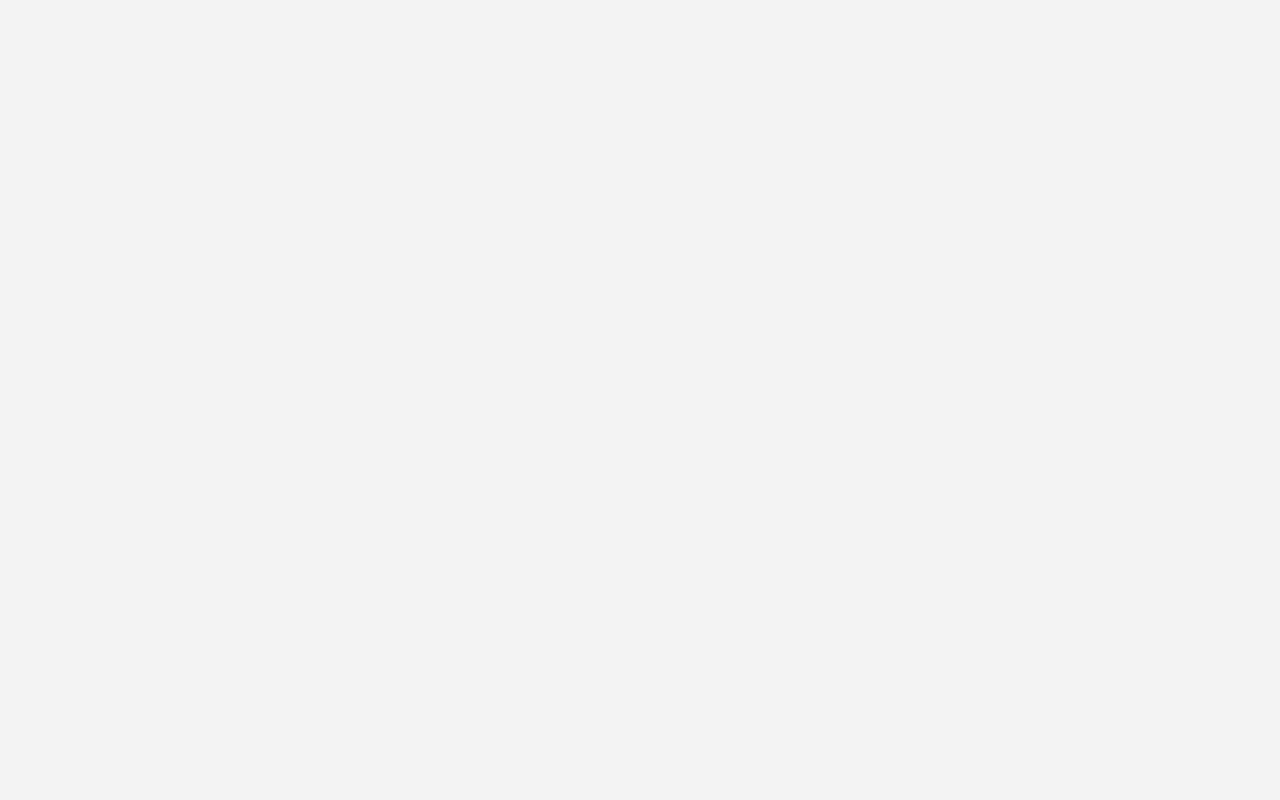
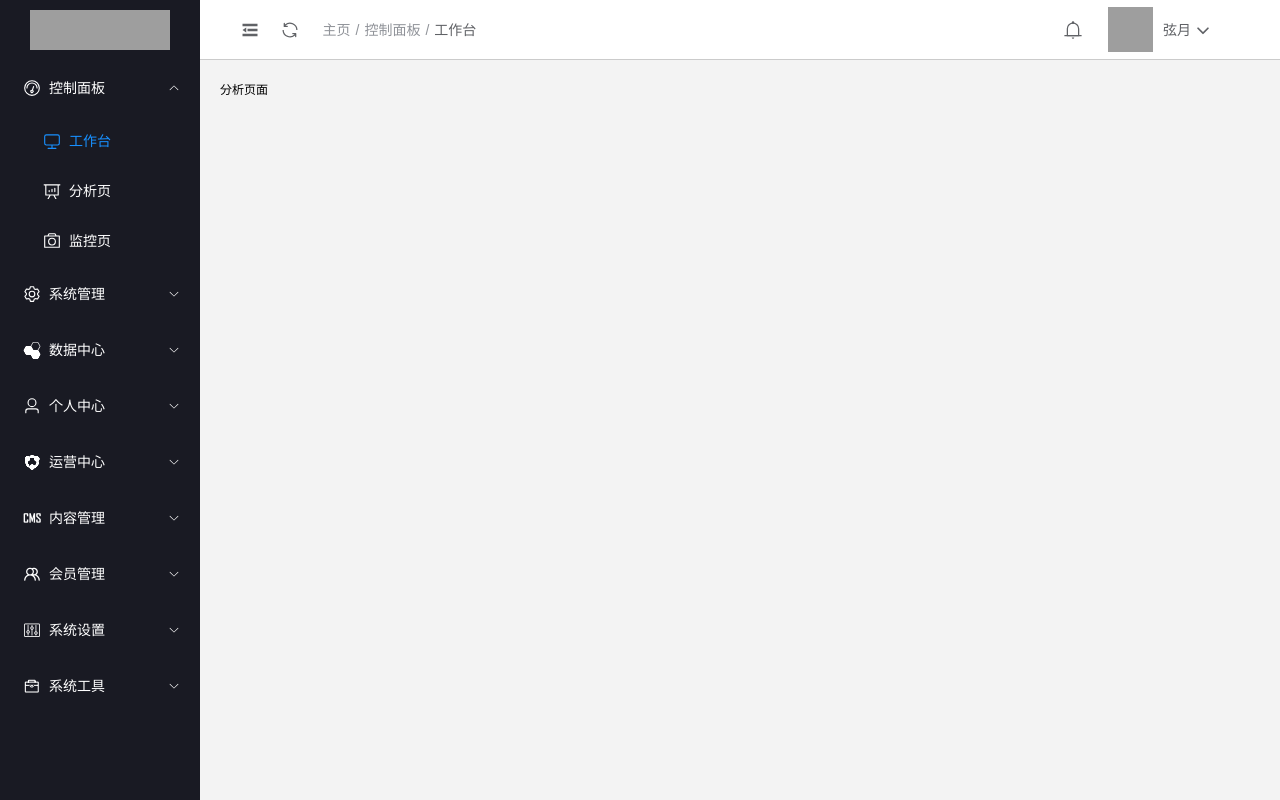
Before and after one commit to xiaomo112801/bearlen-admin, a Vue app: page /dashboard/analysis in a window 1280 px wide. Before the commit this address had no page. Built offline with nearby package versions, Linux system fonts and the light colour scheme; grey boxes are pictures that could not be loaded.

Commit message:
aside列表渲染

```diff
--- a/src/components/bAside.vue
+++ b/src/components/bAside.vue
@@ -7,8 +7,8 @@
       <el-scrollbar height="calc(100vh - 60px)">
         <el-menu background-color="#191a23" text-color="#ffffff"
                  active-text-color="#1890ff" :unique-opened="true"
-                 default-active="2" class="el-menu-vertical"
-                 @open="handleOpen" @close="handleClose"
+                 default-active="/dashboard/workplace" :default-openeds="['1']" class="el-menu-vertical"
+                 @open="handleOpen" @close="handleClose" :router="true"
                  :collapse="isCollapse" :collapse-transition="false">
           <el-sub-menu v-for="(item,index) in menuList" :key="index" :index="item.index">
             <template #title>
@@ -19,7 +19,7 @@
               <span>{{ item.name }}</span>
             </template>
             <el-menu-item v-for="(val,childIndex) in item.childMenu" :key="childIndex"
-                          :index="val.index">
+                          :index="val.url">
               <template #title>
                 <el-icon v-if="val.iconType === 2" class="el-icon iconfont" :class="val.iconClass"></el-icon>
                 <el-icon v-else>
@@ -45,12 +45,13 @@ export default {
   },
   data() {
     return {
+
       menuList: [
         {
           name: "控制面板", iconType: 1, index: "1", iconClass: "odometer", childMenu: [
-            { name: "工作台", iconType: 1, index: "1-1", iconClass: "monitor", url: "" },
-            { name: "分析页", iconType: 1, index: "1-2", iconClass: "data-analysis", url: "" },
-            { name: "监控页", iconType: 1, index: "1-3", iconClass: "camera", url: "" }
+            { name: "工作台", iconType: 1, index: "1-1", iconClass: "monitor", url: "/dashboard/workplace" },
+            { name: "分析页", iconType: 1, index: "1-2", iconClass: "data-analysis", url: "/dashboard/analysis" },
+            { name: "监控页", iconType: 1, index: "1-3", iconClass: "camera", url: "/dashboard/monitor" }
           ]
         }, {
           name: "系统管理", iconType: 1, index: "2", iconClass: "setting", childMenu: [
--- a/src/router/index.js
+++ b/src/router/index.js
@@ -1,24 +1,37 @@
-import {createRouter, createWebHistory} from "vue-router"
+import { createRouter, createWebHistory } from "vue-router"
 import base from "@/views/base"
-import index from "@/views/index/index"
 import login from "@/views/login/login"
+import workplace from "@/views/dashboard/workplace"
+import analysis from "@/views/dashboard/analysis"
+import monitor from "@/views/dashboard/monitor"
 
 const routes = [
   {
     path: "/",
     name: "/",
-    component: base
-  },
-  {
-    path: "/index",
-    name: "index",
-    component: index
+    component: base,
+    children: [
+      {
+        path: "/dashboard/workplace",
+        name: "workplace",
+        component: workplace
+      }, {
+        path: "/dashboard/analysis",
+        name: "analysis",
+        component: analysis
+      }, {
+        path: "/dashboard/monitor",
+        name: "monitor",
+        component: monitor
+      }
+    ]
   },
   {
     path: "/login",
     name: "login",
     component: login
   }
+
 ]
 
 const router = createRouter({
--- /dev/null
+++ b/src/views/dashboard/analysis.vue
@@ -0,0 +1,15 @@
+<template>
+  <el-container>
+    分析页面
+  </el-container>
+</template>
+
+<script>
+export default {
+  name: "analysis"
+}
+</script>
+
+<style scoped>
+
+</style>
--- /dev/null
+++ b/src/views/dashboard/monitor.vue
@@ -0,0 +1,15 @@
+<template>
+  <el-container>
+    监控页面
+  </el-container>
+</template>
+
+<script>
+export default {
+  name: "monitor"
+}
+</script>
+
+<style scoped>
+
+</style>
--- /dev/null
+++ b/src/views/dashboard/workplace.vue
@@ -0,0 +1,15 @@
+<template>
+  <el-container>
+    工作台页面
+  </el-container>
+</template>
+
+<script>
+export default {
+  name: "workplace"
+}
+</script>
+
+<style scoped>
+
+</style>
```
